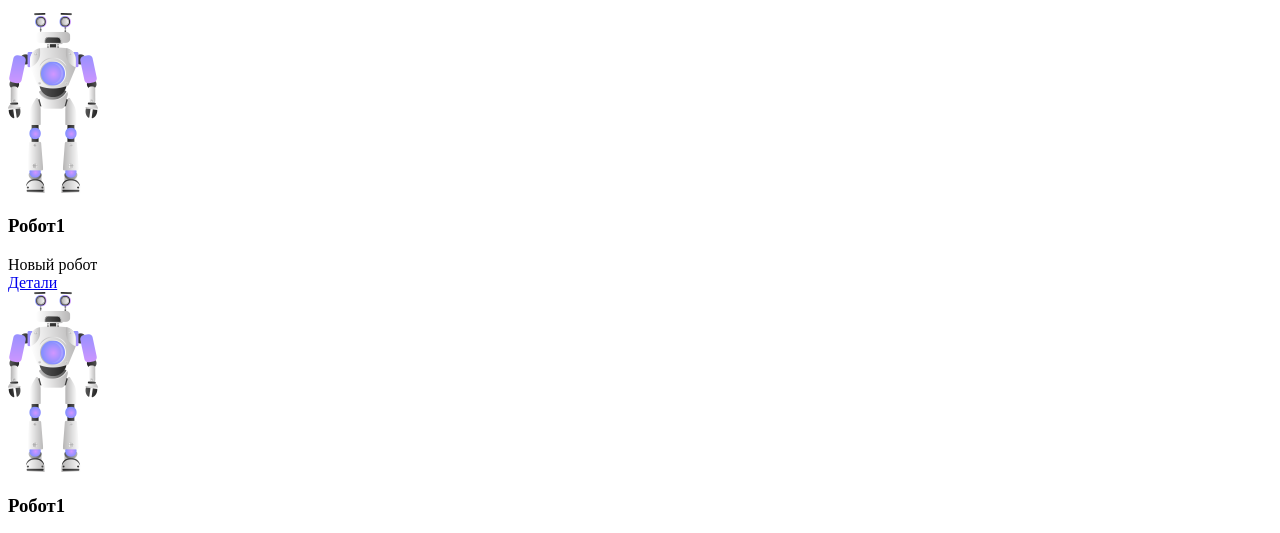
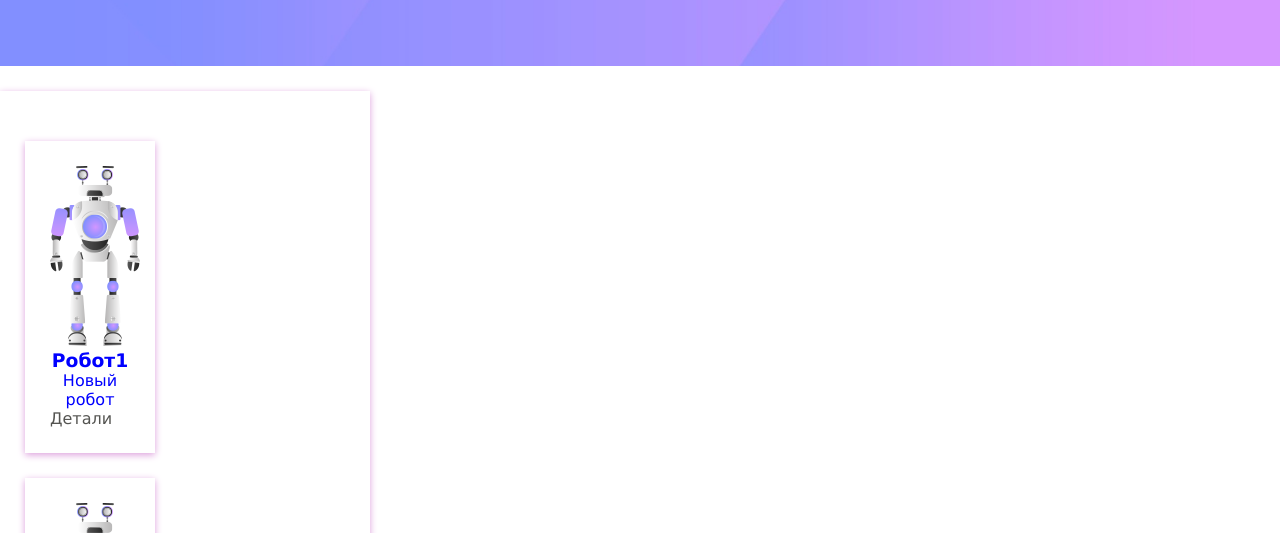
Before and after one commit to roxxfix/roxxfix.github.io, a plain HTML site: page index.html in a window 1280 px wide. Shown: the part 332-865 px from the top of the page. Drawn offline with Linux system fonts and the light colour scheme.

Commit message:
Update index.html

```diff
--- a/index.html
+++ b/index.html
@@ -7,7 +7,7 @@
     <meta name="viewport" content="width=device-width, initial-scale=1.0">
     <title>Document</title>
     <!-- подключаем css -->
-    <link rel="stylesheet" href="style к занятию 3.css">
+    <link rel="stylesheet" href="style.css">
 </head>
 <body>
                                     <!-- header -->
```
